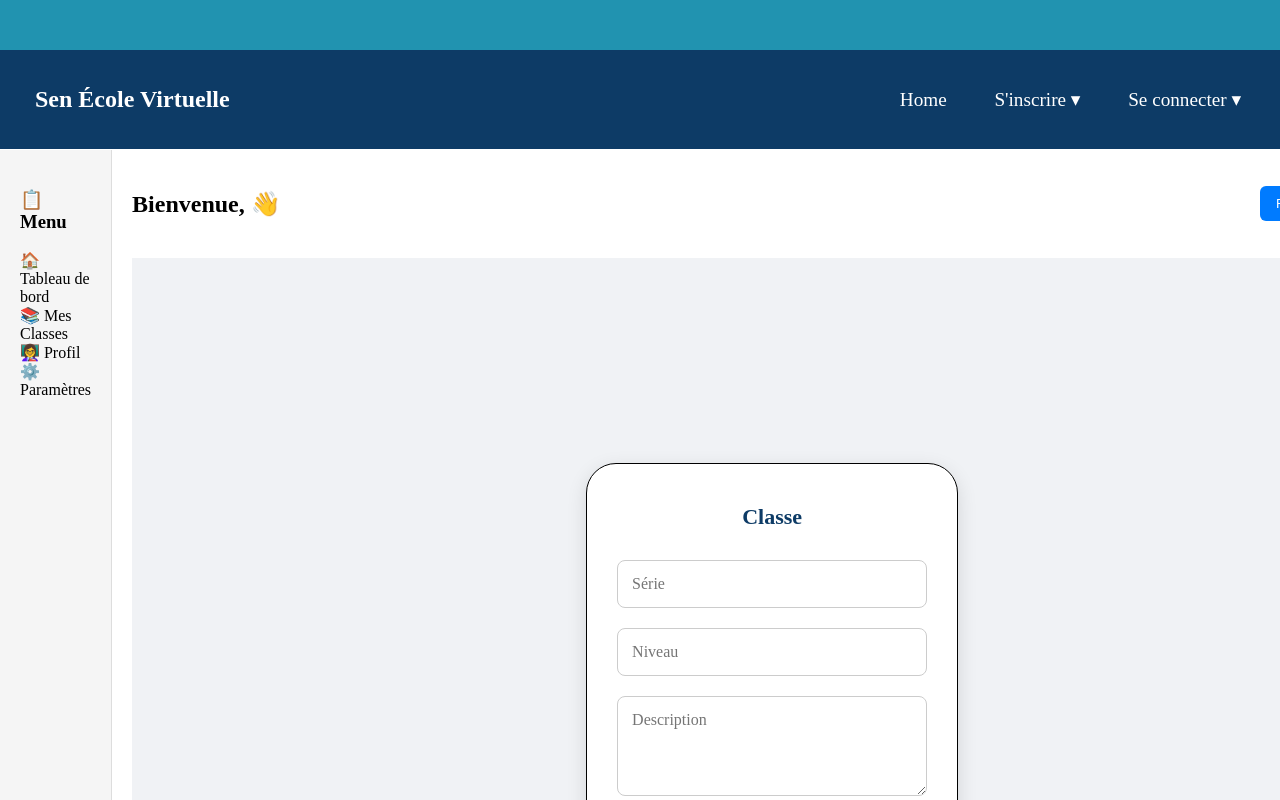
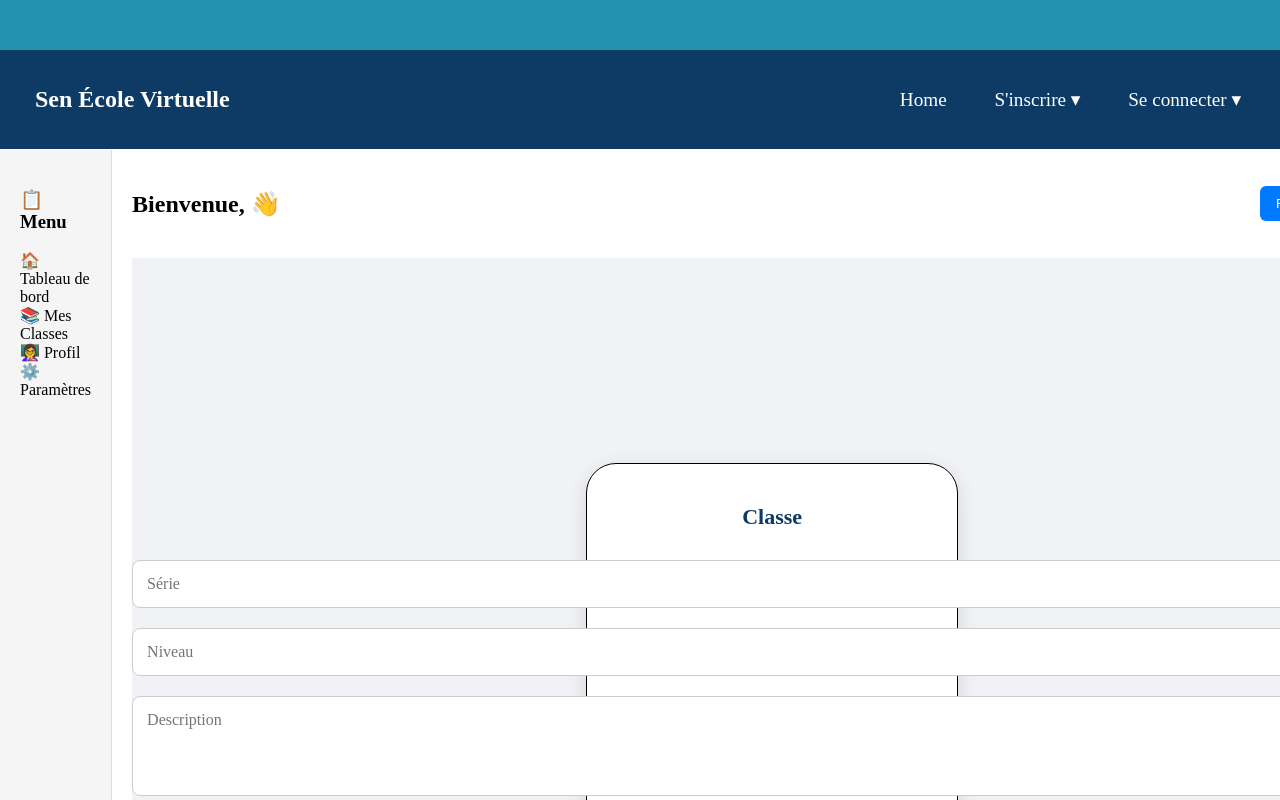
Before and after one commit to WALY-FALL/sevfront, a React (Create React App) app: page /espace-prof in a window 1280 px wide. Both pictures are taken after a click on the button "Créer une classe". Shown: the top 800 px of the page. Built offline with nearby package versions, Linux system fonts and the light colour scheme; no server answers.

Commit message:
deployed

```diff
--- a/src/style/formulaireClasse.css
+++ b/src/style/formulaireClasse.css
@@ -68,7 +68,7 @@
 
   /* 📦 Carte formulaire */
   .formulaire {
-    width: 100vw;
+    width: 100%;
     max-width: 420px;   /* desktop */
     background: white;
 
@@ -93,7 +93,7 @@
   /* ✏️ Inputs & textarea */
   .formulaire input,
   .formulaire textarea {
-    width: 100%;
+    width: 100vw;
     padding: 14px;
     font-size: 16px;
 
```
